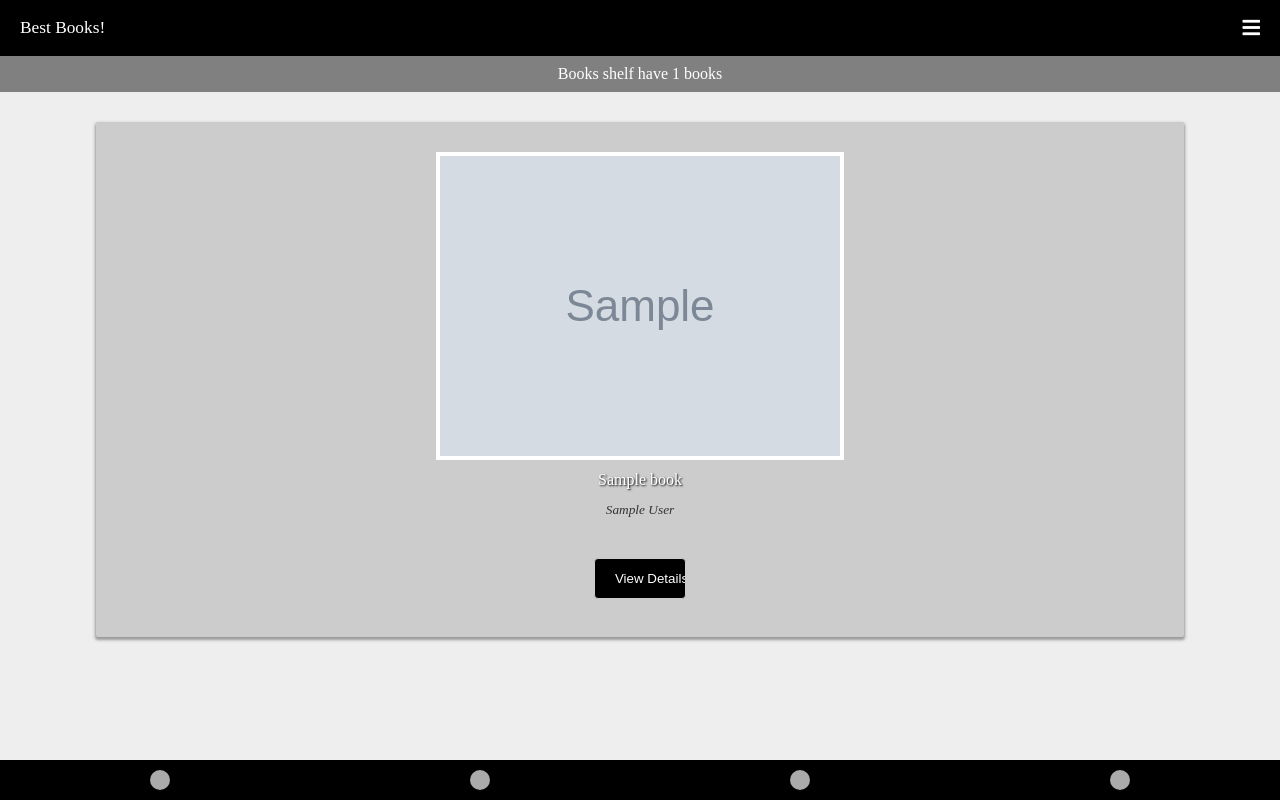
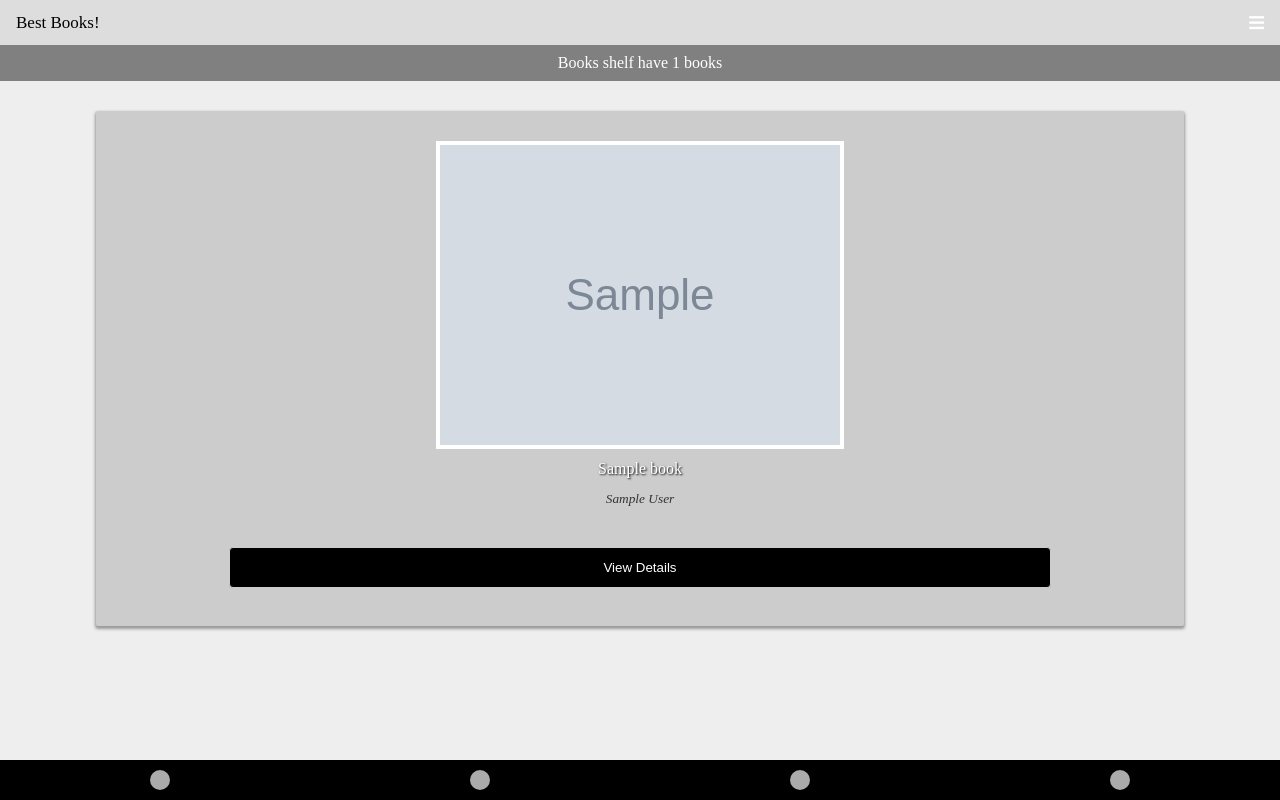
Before and after one commit to AbdallahSafi/book_app, a Node server app: template views/pages/index.ejs in a window 1280 px wide. Run offline with Node 20, Linux system fonts and the light colour scheme; the template is opened without the code that fills it: most values are stand-ins (such as "Sample title", 1, 10 or a date in 2020); grey boxes marked "Sample" are stand-in pictures; some libraries are stand-ins or nearby versions.

Commit message:
adding burger menu

```diff
--- a/public/styles/layout.css
+++ b/public/styles/layout.css
@@ -1,10 +1,10 @@
-header {
+/* header {
   background-color: black;
   height: 56px;
   display: flex;
   align-items: center;
   justify-content: space-between;
-}
+} */
 
 
 
--- a/public/styles/modules.css
+++ b/public/styles/modules.css
@@ -1,5 +1,5 @@
 /* Header */
-header h1 {
+/* header h1 {
   color: #fff;
   margin-left: 20px;
   margin-top: auto;
@@ -11,6 +11,44 @@ header i {
   color: #fff;
   margin-right: 20px;
   font-size: 15pt;
+} */
+
+/* nav */
+
+.topnav {
+  overflow: hidden;
+  background-color: #333;
+  position: relative;
+}
+
+.topnav #myLinks {
+  display: none;
+}
+
+.topnav a {
+  color: white;
+  padding: 14px 16px;
+  text-decoration: none;
+  font-size: 17px;
+  display: block;
+}
+
+.topnav a.icon {
+  /* background: black; */
+  display: block;
+  position: absolute;
+  right: 0;
+  top: 0;
+}
+
+.topnav a:hover {
+  background-color: #ddd;
+  color: black;
+}
+
+.active {
+  background-color: #000;
+  color: white;
 }
 
 /* Main */
@@ -22,13 +60,13 @@ main h2 {
 }
 
 main ul {
-  width: 85%;
   margin: 0 auto;
 }
 
-main ul li {
+main ul li, main section {
+  width: 85%;
   background-color: #ccc;
-  margin: 30px 0;
+  margin: 30px auto;
   display: flex;
   flex-direction: column;
   align-items: center;
@@ -38,12 +76,12 @@ main ul li {
   box-shadow: 0px 2px 3px 1px #999;
 }
 
-main ul li img {
+main ul li img, main section img {
   border: 4px solid #fff;
   margin-bottom: 10px;
 }
 
-main ul li h3 {
+main ul li h3, main section h3 {
   line-height: 20px;
   font-size: 12pt;
   color: #fff;
@@ -51,7 +89,7 @@ main ul li h3 {
   text-align: center;
   margin-bottom: 10px;
 }
-main ul li h4 {
+main ul li h4, main section h4{
   line-height: 20px;
   font-style: italic;
   font-size: 10pt;
@@ -59,7 +97,7 @@ main ul li h4 {
   color: #333;
 }
 
-main ul li p {
+main ul li p, main section p {
   font-size: 9pt;
   margin-bottom: 10px;
   color: #333;
@@ -72,6 +110,7 @@ main ul li p {
 }
 
 form {
+  width: 100%;
   margin-top: 20px;
   display: flex;
   flex-direction: column;
@@ -92,6 +131,7 @@ input[type="submit"] {
 input[type="submit"] {
   background-color: black;
   color: #fff;
+  cursor: pointer;
 }
 fieldset {
   background-color: #ccc;
--- a/server.js
+++ b/server.js
@@ -72,6 +72,9 @@ app.post("/searches", async (req, res) => {
 app.get("/books/:id", async (req, res) => {
  let id = req.params.id;
  let book = await getBookByID(id);
+ res.render("pages/books/show", {
+  book: book,
+});
 });
 
 // fucntion to get books from google book api
@@ -125,6 +128,7 @@ function getBookByID(id) {
     .query(sql,values)
     .then((result) => {
     console.log(result);
+    return result.rows[0]
     })
     .catch((error) => {
       console.log(error);
--- a/views/pages/index.ejs
+++ b/views/pages/index.ejs
@@ -20,7 +20,6 @@
   </head>
   <body>
     <%- include('../template/header')-%>
-    <main>
       <main>
         <h2>Books shelf have <%=booksCount%> books</h2>
         <ul>
@@ -35,7 +34,7 @@
           <%});%>
           </ul>
       </main>
-    </main>
+
     <%- include('../template/footer')-%>
 
   </body>
--- a/views/template/header.ejs
+++ b/views/template/header.ejs
@@ -1,5 +1,22 @@
-
-    <header>
-      <h1>Best Books!</h1>
-      <i class="fas fa-bars"></i>
-    </header>
+<header>
+  <div class="topnav">
+    <a href="/" class="active">Best Books!</a>
+    <div id="myLinks">
+      <a href="/">Home</a>
+      <a href="/searches/new">Search the Google Books API</a>
+    </div>
+    <a href="javascript:void(0);" class="icon" onclick="myFunction()">
+      <i class="fa fa-bars"></i>
+    </a>
+  </div>
+</header>
+<script>
+  function myFunction() {
+    var x = document.getElementById("myLinks");
+    if (x.style.display === "block") {
+      x.style.display = "none";
+    } else {
+      x.style.display = "block";
+    }
+  }
+</script>
```
Also changed, not shown: views/pages/books/detail.ejs (added, +8 -0 lines), views/pages/books/show.ejs (added, +28 -0 lines).
